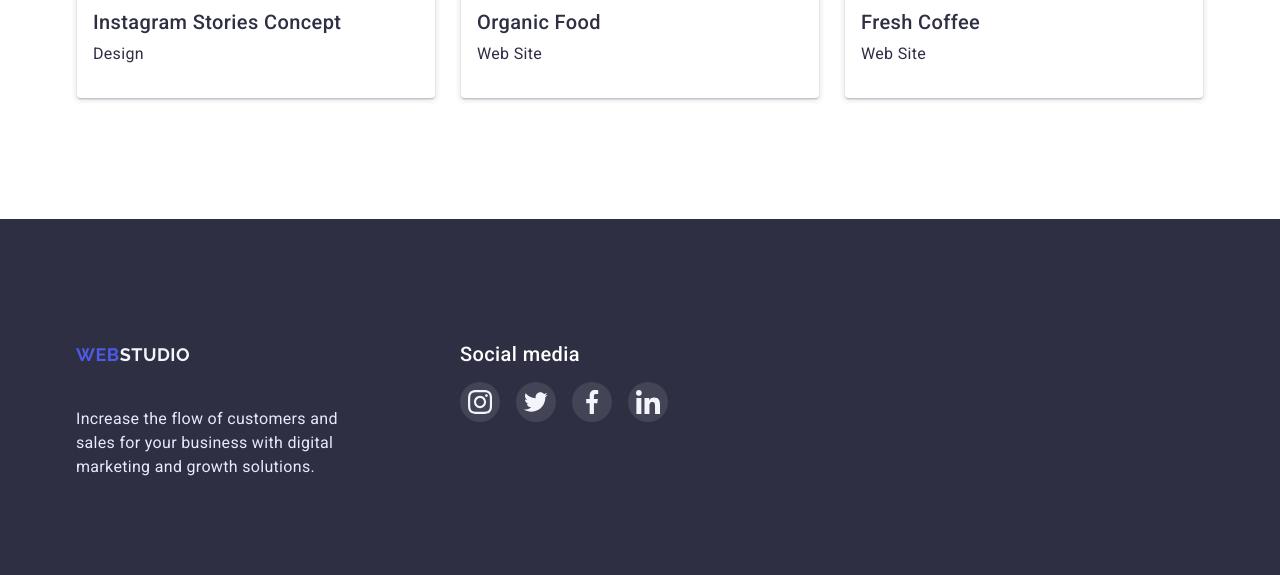
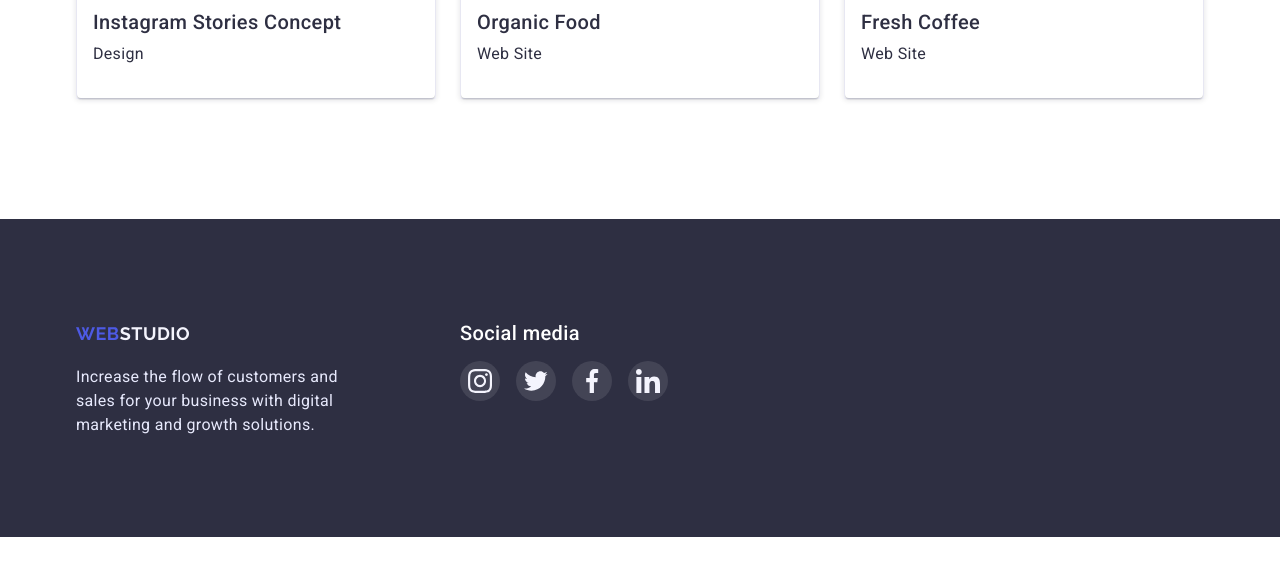
Before and after one commit to Primushko/goit-markup-hw-05, a plain HTML site: page portfolio.html in a window 1280 px wide. Shown: the part 1551-2126 px from the top of the page. After the commit the page ends 2088 px from the top, so only its background shows below. Drawn offline with nearby package versions, Linux system fonts and the light colour scheme.

Commit message:
доробка ДЗ5
1.добавив тінь на кнопки при ховері/фокусі
2.поміняв на 750мс трансформ і опосіті
3.Лого футер забрав падінгі

```diff
--- a/css/styles.css
+++ b/css/styles.css
@@ -91,6 +91,18 @@ header {
     letter-spacing: 0.03em;
     text-transform: uppercase;
     color: var(--brand-color);
+}
+.logo-footer-web {
+    display: flex;
+    align-items: center;
+    margin-bottom: 16px;
+    font-family: 'Raleway';
+    font-weight: 800;
+    font-size: 18px;
+    line-height: 1.7;
+    letter-spacing: 0.03em;
+    text-transform: uppercase;
+    color: #4D5AE5;
 }
 .logo-studio {
     display: flex;
@@ -389,6 +401,7 @@ header {
 .buttons:focus {
     background-color: #404BBF;
     color: #FFFFFF;
+    box-shadow: 0px 4px 4px rgba(0, 0, 0, 0.25);
     cursor: pointer;
 }
     /* .flex-container */
@@ -428,7 +441,7 @@ header {
     color: #F4F4FD;
     background-color: rgba(33, 150, 243, 0.9);
     transform: translateY(101%);
-    transition: transform 250ms cubic-bezier(0.4, 0, 0.2, 1), opacity 1500ms;
+    transition: transform 750ms cubic-bezier(0.4, 0, 0.2, 1), opacity 750ms;
     opacity: 0;
     overflow: hidden;
 }
--- a/portfolio.html
+++ b/portfolio.html
@@ -183,7 +183,7 @@
             <div class="container">
             <!-- logo -->
             <div class="logo-container">
-            <a href="/" class="logo-web">WEB<span class="logo-footer-studio">STUDIO</span></a>
+            <a href="/" class="logo-footer-web">WEB<span class="logo-footer-studio">STUDIO</span></a>
             <p class="text-footer-body">
             Increase the flow of customers and sales for your business with digital marketing and growth solutions.
             </p>
```
Also changed, not shown: index.html (+1 -1 lines).
